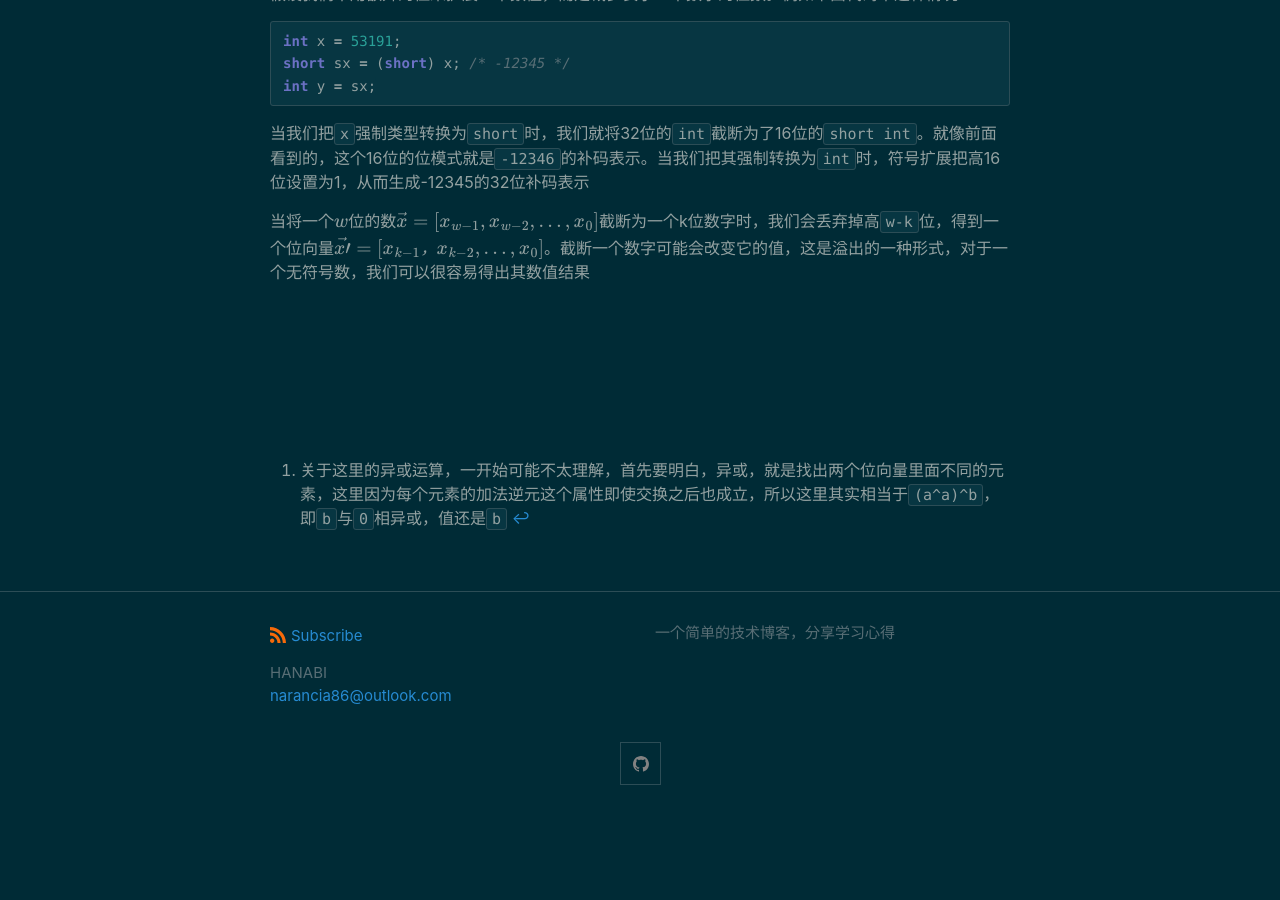
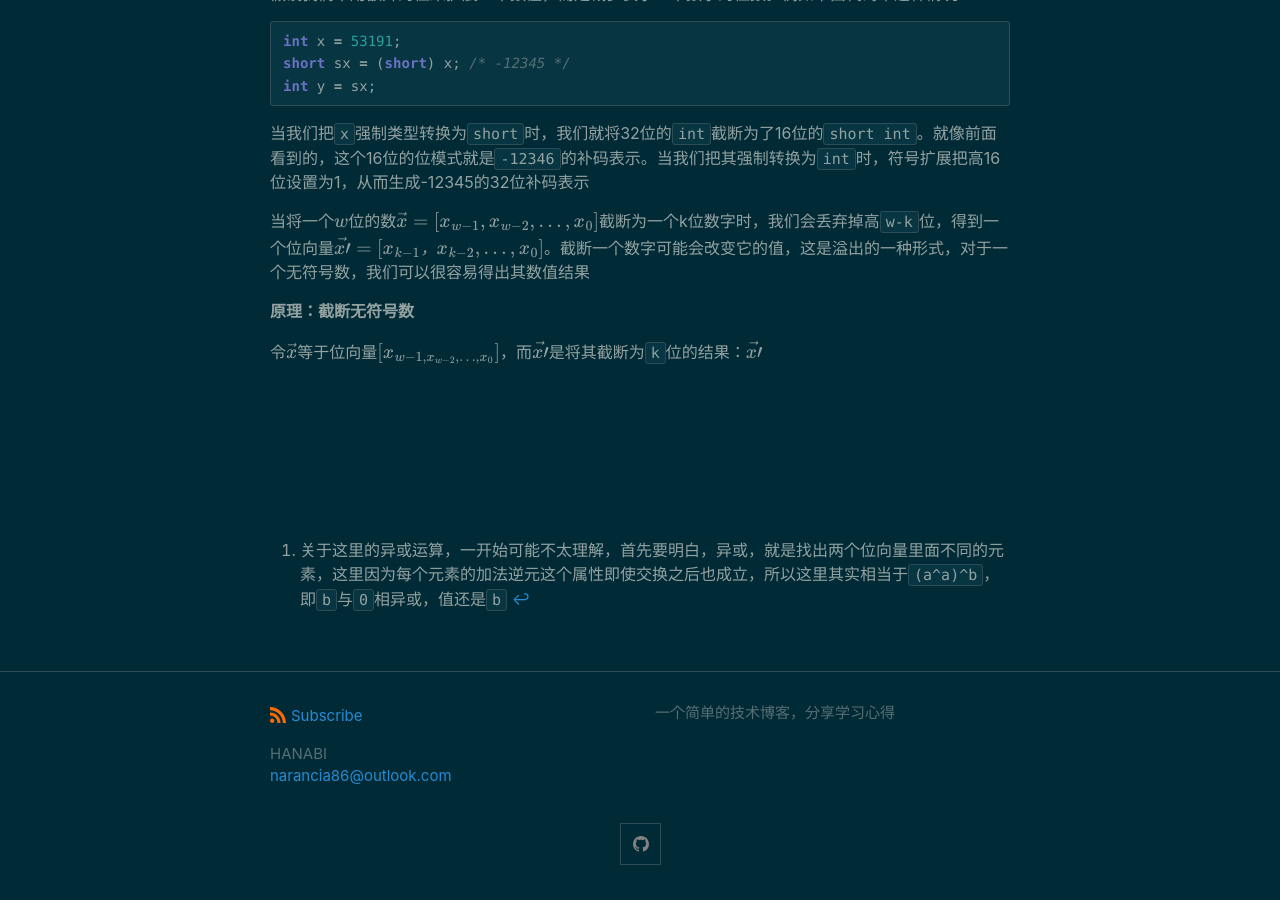
Before and after one commit to KamenRiderKuuga/kamenriderkuuga.github.io, a Jekyll site: the page built from _posts/2020-09-15-Foundation-5.md, in a window 1280 px wide and 900 px high, scrolled down 25417 px. Built offline with Jekyll 4.4.1, drawn with Linux system fonts in a browser that asks for light colours; before the commit the page ends 26237 px from its top, so only the background shows below that.

Commit message:
update reading notes of CSAPP

```diff
--- a/_posts/2020-09-15-Foundation-5.md
+++ b/_posts/2020-09-15-Foundation-5.md
@@ -612,6 +612,10 @@ int y = sx;
 
 当将一个$$w$$位的数$$\vec{x}=[x_{w-1},x_{w-2},…,x_0]$$截断为一个k位数字时，我们会丢弃掉高`w-k`位，得到一个位向量$$\vec{x′}=[x_{k-1}，x_{k-2},…,x_0]$$。截断一个数字可能会改变它的值，这是溢出的一种形式，对于一个无符号数，我们可以很容易得出其数值结果
 
+**原理：截断无符号数**
+
+令$$\vec{x}$$等于位向量$$[x_{w-1,x_{w-2},…,x_0}]$$，而$$\vec{x′}$$是将其截断为`k`位的结果：$$\vec{x′}$$
+
 
 
 <br><br><br><br><br><br>
```
